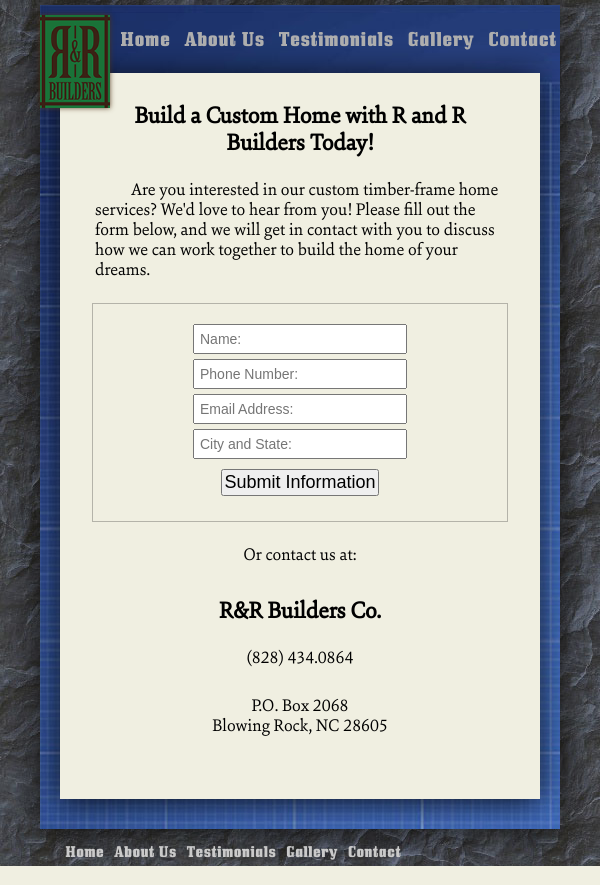
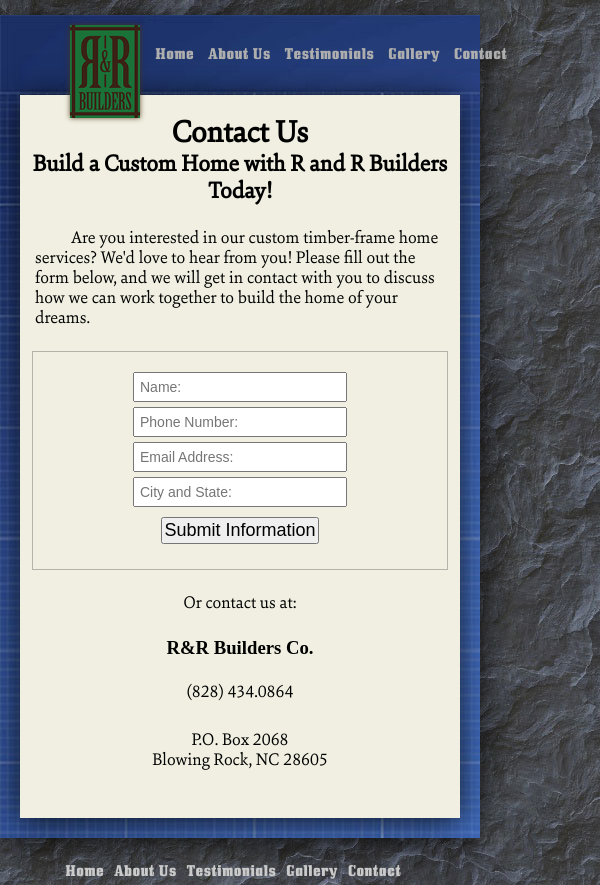
Before and after one commit to thomasphorton-archive/rrbuildersnc, a PHP site: page /contact.php in a window 600 px wide. Run offline with PHP 8.4, Linux system fonts and the light colour scheme; some libraries are stand-ins or nearby versions.

Commit message:
Changes to media queries

```diff
--- a/contact.php
+++ b/contact.php
@@ -6,6 +6,7 @@
 <? include 'inc/header.php';?>
 <div id="wrapper">
 	<div id="content">
+	<h1>Contact Us</h1>
 	<h2>Build a Custom Home with R and R Builders Today!</h2>
 	<p class="indent">Are you interested in our custom timber-frame home services? We'd love to hear from you! Please fill out the form below, and we will get in contact with you to discuss how we can work together to build the home of your dreams.</p>
 	<form method="post" action="do.contact.php">
@@ -18,7 +19,7 @@
 	</form>
 	<center>
 	<p>Or contact us at:</p>
-	<h2>R&R Builders Co.</h2>
+	<h3>R&R Builders Co.</h3>
 	<p>(828) 434.0864</p>
 	<p>P.O. Box 2068<br />
 	Blowing Rock, NC 28605</p>
--- a/css/style.css
+++ b/css/style.css
@@ -43,11 +43,18 @@ header,footer{
 
 h1,h2{
 	font-family:'SinaNova';
-	/*color:#3065b2;*/
 	color:black;
+	margin: 0;
+	padding: 5px 0 5px 150px;
+}
 
-	margin:0;
-	padding:10px 15px 0;
+.index h1, .index h2{
+	padding: 5px 10px;
+}
+
+.h3{
+	font-family:'SinaNova';
+	color: black;
 }
 
 a{
@@ -116,8 +123,8 @@ a{
 #wrapper{
 	background-image:url('../images/blueprint.jpg');
 	width:980px;
-	margin:-10px auto -10px;
-	padding:105px 20px 20px;
+	padding:60px 20px 20px;
+	margin: 0 auto;
 	display:block;
 	position:relative;
 	z-index:2;
@@ -312,22 +308,6 @@ input{
 	margin:5px;
 }
 
-#nameField{
-
-}
-
-#phoneField{
-
-}
-
-#emailField{
-
-}
-
-#cityField{
-
-}
-
 #submitButton{
 	display:block;
 	margin:10px auto;
@@ -459,6 +446,7 @@ header{
 
 				h1,h2{
 					text-align:center;
+					padding: 0;
 				}
 
 				.header-shadow,
@@ -470,14 +458,14 @@ header{
 				.header-logo{
 					width:70px;
 					top:10px;
-					left:-20px;
+					left:10px;
 				}
 
 				.nav-primary{
 					position:absolute;
 					top:0;
-					left:55px;
-					width:320px;
+					left:120px;
+					width:200px;
 				}
 
 				.nav-primary li a{
@@ -490,23 +478,20 @@ header{
 					color:#494949;
 				}
 
+				.flexslider-index{
+					margin-top: 45px;
+				}
+
 				#wrapper{
 					width:320px;
-					padding-top:70px;
-				}
-				/*
-				.flexslider{
-					width:340px;
-					margin:20px 0 60px -10px !important;
+					margin: 0;
+					padding: 70px 0 0;
 				}
 
-				.flexslider.gallery{
-					margin:20px 0 60px -30px !important;
-				}
-				*/
 				#content{
-					width:280px;
-					padding:20px;
+					width:300px;
+					padding:5px;
+					margin: 60px auto 0;
 				}
 
 				.footer-front-rafter,
@@ -551,7 +536,7 @@ header{
 				header,footer{
 					height:auto;
 					width:480px;
-					margin:15px auto;
+
 				}
 
 				.header-shadow,
@@ -562,14 +547,13 @@ header{
 
 				.nav-primary{
 					position:absolute;
-					top:20px;
-					display:inline;
-					width:480px;
-					margin:0 auto;
+					top:10px;
+					left: 90px;
+					width: 380px;
 				}
 
 				.nav-primary li a{
-					font-size:18px;
+					font-size:14px;
 					color:#AEAEAE;
 				}
 
@@ -579,21 +563,13 @@ header{
 
 				#wrapper{
 					width:480px;
-					padding:60px 20px 20px;
-				}
-				/*
-				.flexslider{
-					width:500px;
+					padding:20px 0px;
 				}
 
-				.flexslider.gallery{
-					margin:10px 0 60px -30px !important;
-				}
-				*/
 				#content{
-					margin-top:8px;
+					margin-top:60px;
 					width:440px;
-					padding:20px;
+					padding:20px 0 5px;
 				}
 
 				.footer-front-rafter,
--- a/inc/html.header.php
+++ b/inc/html.header.php
@@ -4,6 +4,6 @@
 <meta http-equiv="Content-Type" content="text/html; charset=UTF-8"/>
 <link rel="stylesheet" type="text/css" href="css/flexslider.css" />
 <link rel="stylesheet" type="text/css" href="css/style.css" />
-<meta name="viewport" content="width=device-width; initial-scale=1.0">
+<meta name="viewport" content="width=device-width, initial-scale=1.0">
 <script src="https://ajax.googleapis.com/ajax/libs/jquery/1.7.2/jquery.min.js"></script>
 </head>
--- a/index.php
+++ b/index.php
@@ -11,10 +11,10 @@
 		})
 	})
 </script>
-<body>
+<body class="index">
 <? include 'inc/header.php';?>
 <div id="wrapper">
-		<div class="flexslider">
+		<div class="flexslider flexslider-index">
 			<ul class="slides">
 				<li><img src="images/slides/1.png" /></li>
 				<li><img src="images/slides/2.png" /></li>
```
Also changed, not shown: other parts of css/style.css (+23 -27 lines).
